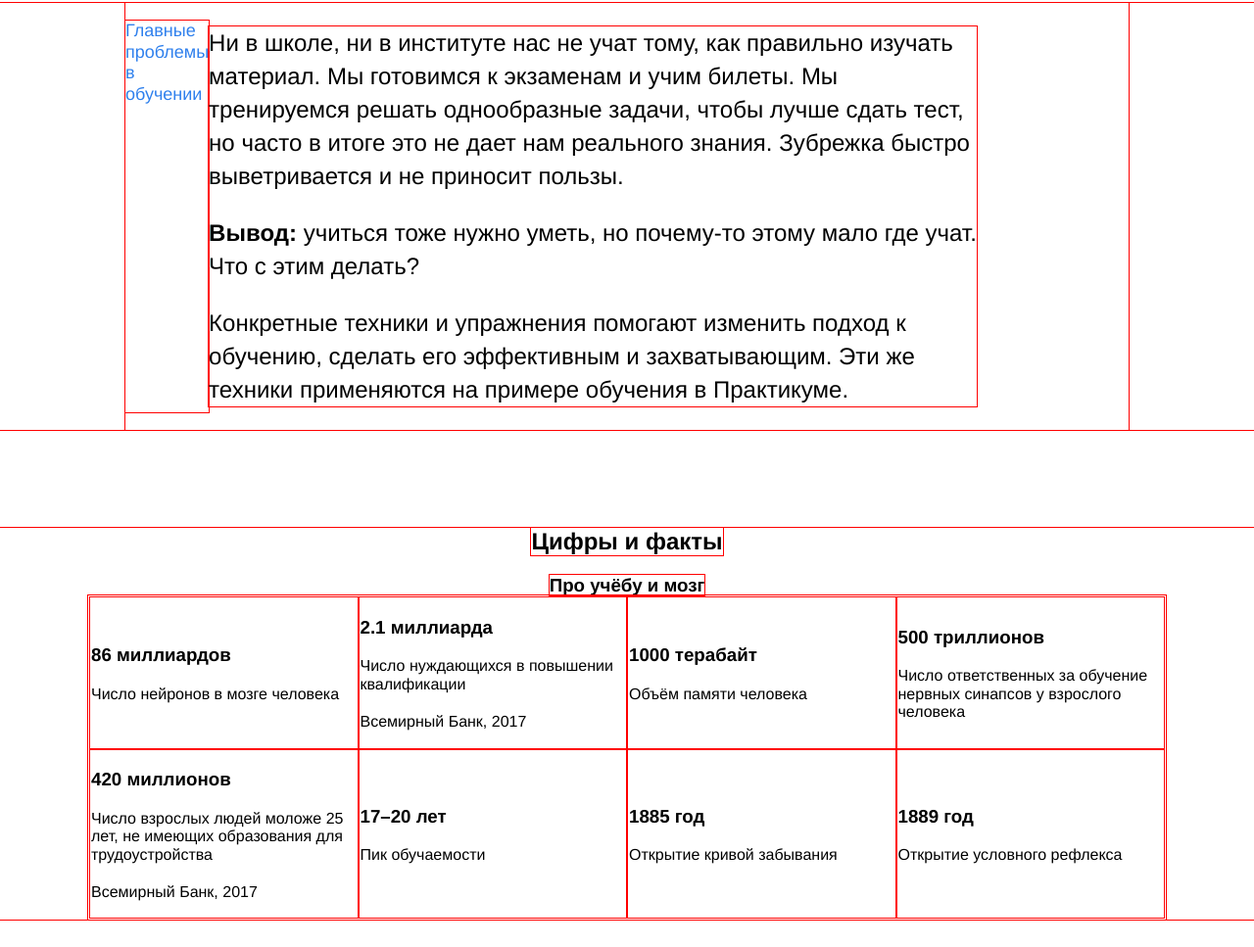
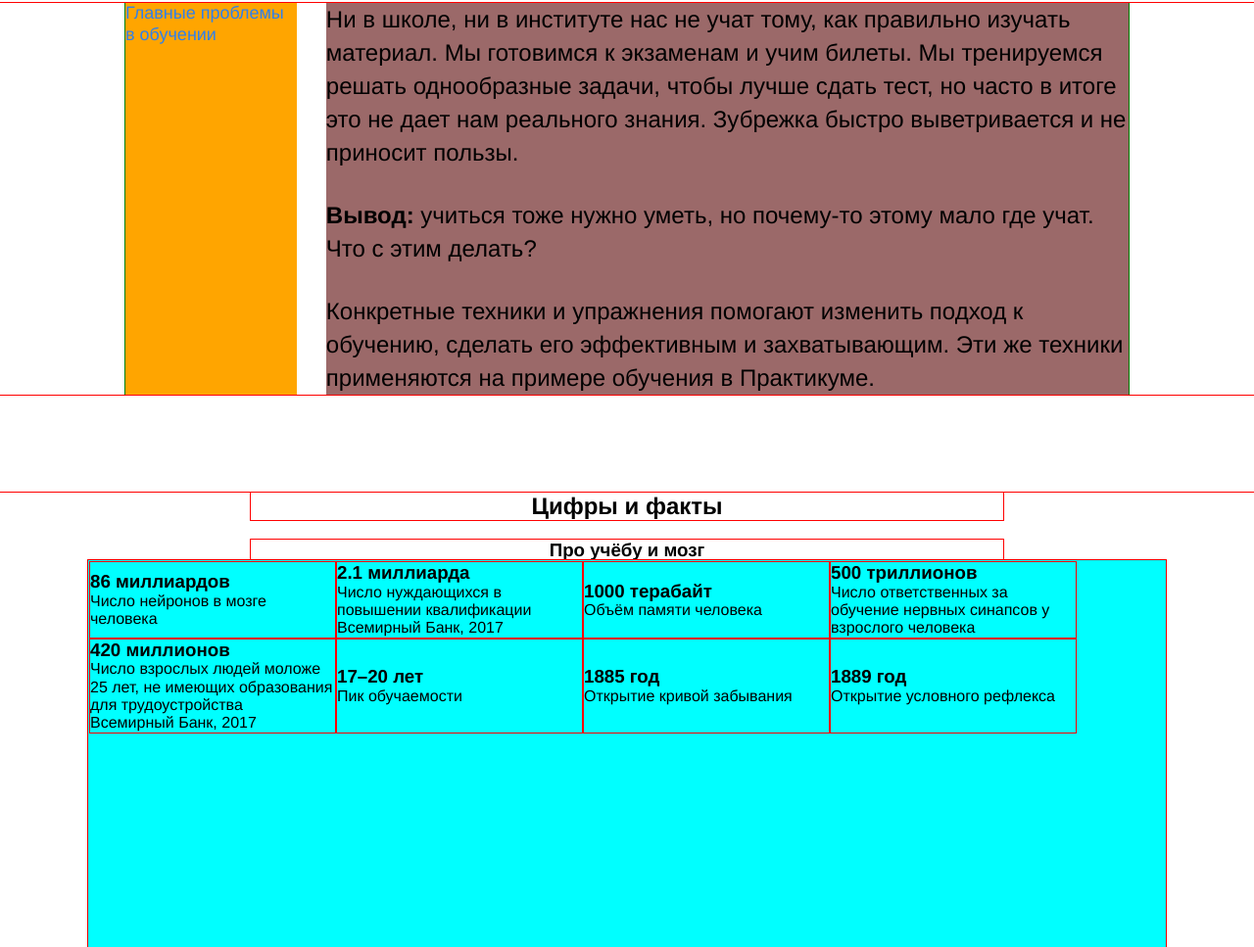
Before and after one commit to NastyaNev/How-to-learn, a plain HTML site: page index.html in a window 1280 px wide. Shown: the part 853-1820 px from the top of the page at 98% size. Drawn offline with Linux system fonts and the light colour scheme.

Commit message:
Description done

```diff
--- a/index.html
+++ b/index.html
@@ -23,11 +23,9 @@
         <div class="two-columns">
           <h3 class="two-columns__brief">Главные проблемы в обучении</h3>
           <div class="two-columns__main-text">
-            <div class="two-columns__paragraph">
-              <p>Ни в школе, ни в институте нас не учат тому, как правильно изучать материал. Мы готовимся к экзаменам и учим билеты. Мы тренируемся решать однообразные задачи, чтобы лучше сдать тест, но часто в итоге это не дает нам реального знания. Зубрежка быстро выветривается и не приносит пользы.</p>
-              <p><span class="two-columns__span-accent">Вывод: </span>учиться тоже нужно уметь, но почему-то этому мало где учат. Что с этим делать?</p>
-              <p>Конкретные техники и упражнения помогают изменить подход к обучению, сделать его эффективным и захватывающим. Эти же техники применяются на примере обучения в Практикуме.</p>
-            </div>
+              <p class="two-columns__paragraph">Ни в школе, ни в институте нас не учат тому, как правильно изучать материал. Мы готовимся к экзаменам и учим билеты. Мы тренируемся решать однообразные задачи, чтобы лучше сдать тест, но часто в итоге это не дает нам реального знания. Зубрежка быстро выветривается и не приносит пользы.</p>
+              <p class="two-columns__paragraph"><span class="two-columns__span-accent">Вывод: </span>учиться тоже нужно уметь, но почему-то этому мало где учат. Что с этим делать?</p>
+              <p class="two-columns__paragraph">Конкретные техники и упражнения помогают изменить подход к обучению, сделать его эффективным и захватывающим. Эти же техники применяются на примере обучения в Практикуме.</p>
           </div>
         </div>
       </section>
@@ -37,7 +35,7 @@
         <h3 class="section-subtitle">Про учёбу и мозг</h3>
 
         <table class="table">
-          <tr class="table_top-row">
+          <tr>
             <td class="table__cell">
               <h3 class="table__heading">86 миллиардов</h3>
               <p class="table__text">Число нейронов в мозге человека</p>
@@ -57,7 +55,7 @@
             </td>
           </tr>
 
-          <tr class="table_bottom-row">
+          <tr>
             <td class="table__cell">
               <h3 class="table__heading">420 миллионов</h3>
               <p class="table__text">Число взрослых людей моложе 25 лет, не имеющих образования для трудоустройства</p>
@@ -91,6 +89,6 @@
     <footer class="footer">
       <div class="logo logo_place_footer"></div>
     </footer>
-  </div>
-</body>
+
+    </body>
 </html>
--- a/styles/style.css
+++ b/styles/style.css
@@ -96,23 +96,37 @@ outline: red solid 1px;
   margin: auto;
   display: flex;
   justify-content: space-between;
-  outline: red solid 1px;
+  outline: green solid 1px;
 }
 
-.two-columns__brief  {
+.two-columns__brief {
   width: 175px;
+  margin: 0;
   color: #2f80ed;
   line-height: 1.2;
   font-weight: normal;
   font-size: 18px;
-  outline: red solid 1px;
+  /*outline: blue solid 1px;*/
+  background-color: orange;
 }
 
 .two-columns__main-text {
+  width: 80%;
+  min-width: 784px;
   color: #000;
   line-height: 34px;
   font-weight: normal;
   font-size: 24px;
+  /*outline: orangered solid 1px;*/
+}
+
+.two-columns__paragraph {
+  background-color: rgb(155, 105, 105);
+  margin: 0;
+}
+
+.two-columns__paragraph:not(:last-child) {
+  padding-bottom: 30px;
 }
 
 .two-columns__span-accent {
@@ -120,12 +134,6 @@ outline: red solid 1px;
   line-height: 34px;
   font-weight: 600;
   font-size: 24px;
-}
-
-.two-columns__paragraph  {
-  width: 80%;
-  min-width: 784px;
-  outline: red solid 1px;
 }
 
 .digits {
@@ -137,38 +145,40 @@ outline: red solid 1px;
 }
 
 .section-title {
-  /*width: 60%;*/
+  width: 60%;
+  text-align: center;
   margin: 0 0 20px 0;
   outline: red solid 1px;
 }
 
 .section-subtitle {
-   /*width: 60%;*/
+   width: 60%;
+   text-align: center;
    margin: 0;
    outline: red solid 1px;
 }
 
 .table  {
   width: 1100px;
+  height: 500px;
+  display: inline-block;
+  justify-content: space-between;
+  background-color:aqua;
   outline: red solid 1px;
-}
-
-.table_bottom-row {
-  margin-top: 60px;
-  justify-content: space-between;
 }
 
 .table__cell  {
   width: 250px;
+  padding: 0;
   outline: red solid 1px;
 }
 
 .table__heading {
-
+  margin: 0;
 }
 
 .table__text{
-  margin-top: 20px;
+  margin: 0;
 }
 
 .feynman {
```
